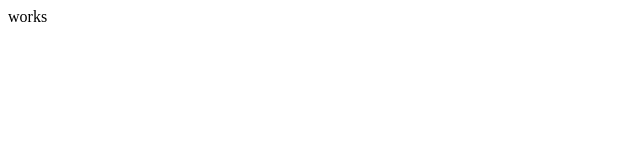
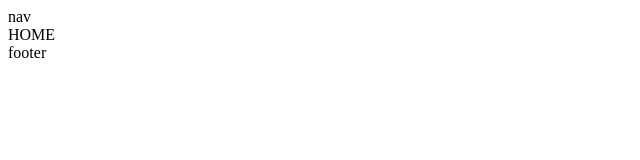
Before and after one commit to nikola-matkovic/imbd-api, a React (Create React App) app: page / in a window 1280 px wide. Shown: the top 160 px of the page, without its empty margins (0-640 px from the left). Built offline with nearby package versions, Linux system fonts and the light colour scheme.

Commit message:
Feat: finish layout

```diff
--- a/package.json
+++ b/package.json
@@ -9,6 +9,7 @@
     "react": "^18.2.0",
     "react-dom": "^18.2.0",
     "react-router": "^6.4.0",
+    "react-router-dom": "^6.4.0",
     "react-scripts": "5.0.1",
     "web-vitals": "^2.1.4"
   },
--- a/src/App.jsx
+++ b/src/App.jsx
@@ -1,9 +1,8 @@
+import RouterPage from "./components/RouterPage";
 
 const App = () => {
     return (
-        <div>
-            works
-        </div>
+        <RouterPage/>
     );
 }
 
--- /dev/null
+++ b/src/components/Footer/index.jsx
@@ -0,0 +1,9 @@
+const Footer = () => {
+    return (
+        <footer>
+            footer
+        </footer>
+    );
+}
+
+export default Footer;
--- /dev/null
+++ b/src/components/Home/index.jsx
@@ -0,0 +1,11 @@
+import Layout from "../Layout";
+
+const Home = () => {
+    return (
+        <Layout>
+            HOME
+        </Layout>
+    );
+}
+
+export default Home;
--- /dev/null
+++ b/src/components/Layout/index.jsx
@@ -0,0 +1,12 @@
+import Nav from "../Nav";
+import Footer from "../Footer";
+const Layout = (props) => {
+    return (
+        <div>
+            <Nav />
+                {props.children}
+            <Footer />
+        </div>
+    )
+}
+export default Layout;
--- /dev/null
+++ b/src/components/Nav/index.jsx
@@ -0,0 +1,9 @@
+const Nav = () => {
+    return (
+        <nav>
+            nav
+        </nav>
+    );
+}
+
+export default Nav;
--- a/src/components/RouterPage/index.jsx
+++ b/src/components/RouterPage/index.jsx
@@ -0,0 +1,13 @@
+import { Route, Routes } from "react-router-dom";
+import Home from "../Home";
+
+const RouterPage = () => {
+    return (
+        <Routes>
+            <Route path="/" element={<Home />} />
+            <Route path="/*" element={<p>404</p>} />
+        </Routes>
+    );
+}
+
+export default RouterPage;
--- a/src/index.js
+++ b/src/index.js
@@ -1,11 +1,13 @@
 import React from 'react';
 import ReactDOM from 'react-dom/client';
+import { BrowserRouter } from "react-router-dom";
 import App from './App';
-
 
 const root = ReactDOM.createRoot(document.getElementById('root'));
 root.render(
   <React.StrictMode>
-    <App />
+    <BrowserRouter>
+      <App />
+    </BrowserRouter>
   </React.StrictMode>
 );
```
Also changed, not shown: 1 other file (tests, documents, lock files or other folders).
